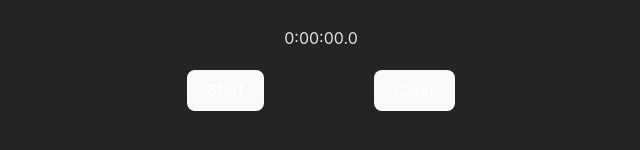
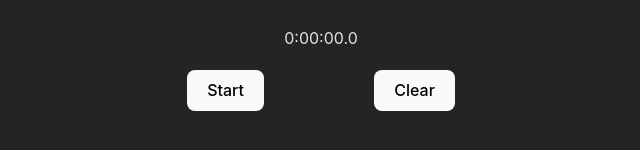
Before and after one commit to johnn4127/react101Practice, a React (Vite) app in the folder dezStopWatch/: page / in a window 1280 px wide. Shown: the part 394-544 px from the top of the page, without its empty margins (319-959 px from the left). Built offline with nearby package versions, Linux system fonts and the light colour scheme.

Commit message:
changes color

```diff
--- a/dezStopWatch/src/App.css
+++ b/dezStopWatch/src/App.css
@@ -58,5 +58,4 @@ body{
 }
 button{
   background-color: #1a1a1a;
-  color: #ffffffde;
 }
```
